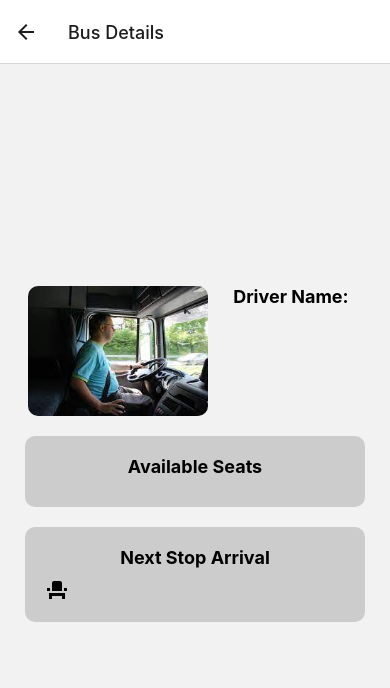
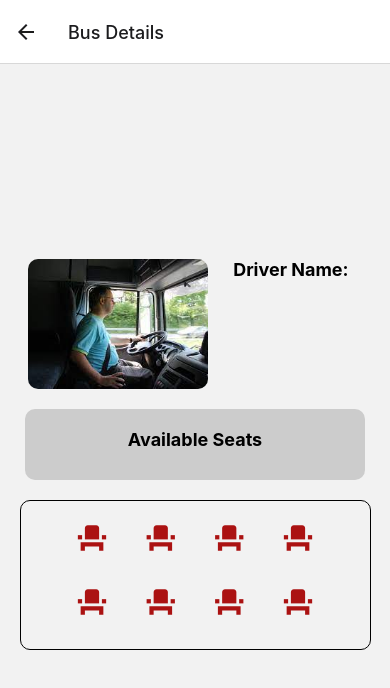
Before and after one commit to zeinshhadi/b-route-app, a React Native app in the folder frontend/: screen /BusDetailScreen in a window 390 px wide. Shown: the top 688 px of the page. Built offline with nearby package versions, Linux system fonts and the light colour scheme; no server answers.

Commit message:
Frontend <> Added Steats Icons for arduino

```diff
--- a/frontend/screens/userScreens/BusDetails.js
+++ b/frontend/screens/userScreens/BusDetails.js
@@ -6,6 +6,7 @@ import axios from "axios";
 import { Url } from "../../core/redux/helper/Url";
 import { useSelector } from "react-redux";
 import { MaterialIcons } from "@expo/vector-icons";
+import Colors from "../../utils/colors";
 const BusDetails = () => {
   const authState = useSelector((state) => state.auth);
   const authorization = "bearer " + authState.token;
@@ -43,6 +44,21 @@ const BusDetails = () => {
     fetchBusData();
   }, [driver_id]);
   console.log("busInformation:", busInformation);
+
+  const renderSeats = () => {
+    const seats = [];
+
+    for (let i = 0; i < 8; i++) {
+      seats.push(
+        <View key={i} style={styles.seatContainer}>
+          <MaterialIcons name="event-seat" size={34} color={Colors.primary500} />
+        </View>
+      );
+    }
+
+    return seats;
+  };
+
   return (
     <View style={styles.mainContainer}>
       <DriverDetailsCard driverFirstName={driverFirstName} driverLastName={driverLastName} />
@@ -50,11 +66,9 @@ const BusDetails = () => {
         <Text style={styles.bigBusCardContainerText}>Available Seats</Text>
         <Text style={styles.bigBusCardContainerText}>{numberOfSeats}</Text>
       </View>
-      <View style={styles.bigBusCardContainerMain}>
-        <View style={styles.bigBusCardContainer}>
-          <Text style={styles.bigBusCardContainerText}>Next Stop Arrival</Text>
-          <MaterialIcons name="event-seat" size={24} color="black" />
-        </View>
+      <View style={styles.seatBusCardContainerMain}>
+        <View style={styles.seatRow}>{renderSeats().slice(0, 4)}</View>
+        <View style={styles.seatRow}>{renderSeats().slice(4)}</View>
       </View>
     </View>
   );
@@ -90,4 +104,23 @@ const styles = StyleSheet.create({
     textAlign: "center",
     fontSize: 18,
   },
+
+  seatBusCardContainerMain: {
+    flexDirection: "column",
+    justifyContent: "space-evenly",
+    padding: 20,
+    borderWidth: 1,
+    borderColor: "black",
+    gap: 20,
+    width: "90%",
+    alignSelf: "center",
+    borderRadius: 10,
+  },
+  seatRow: {
+    flexDirection: "row",
+    justifyContent: "space-evenly",
+  },
+  seatContainer: {
+    marginBottom: 10,
+  },
 });
```
